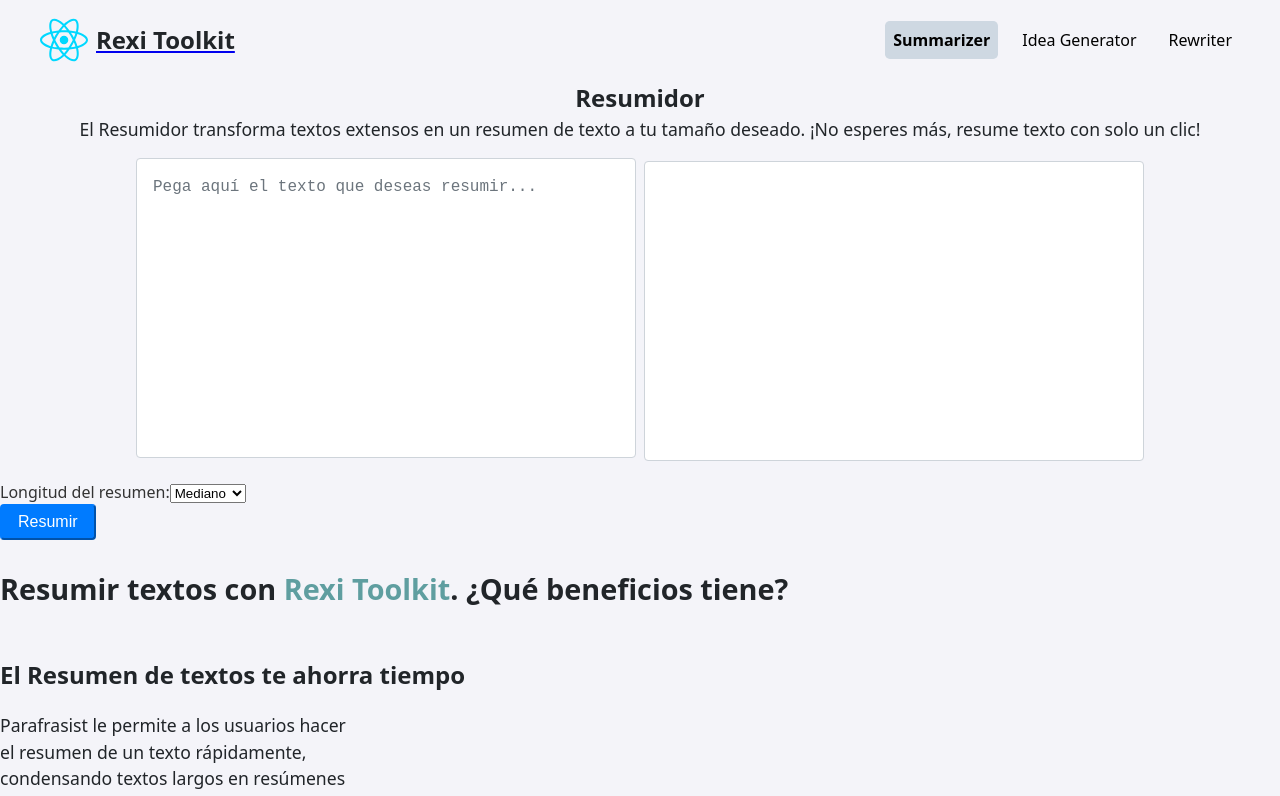
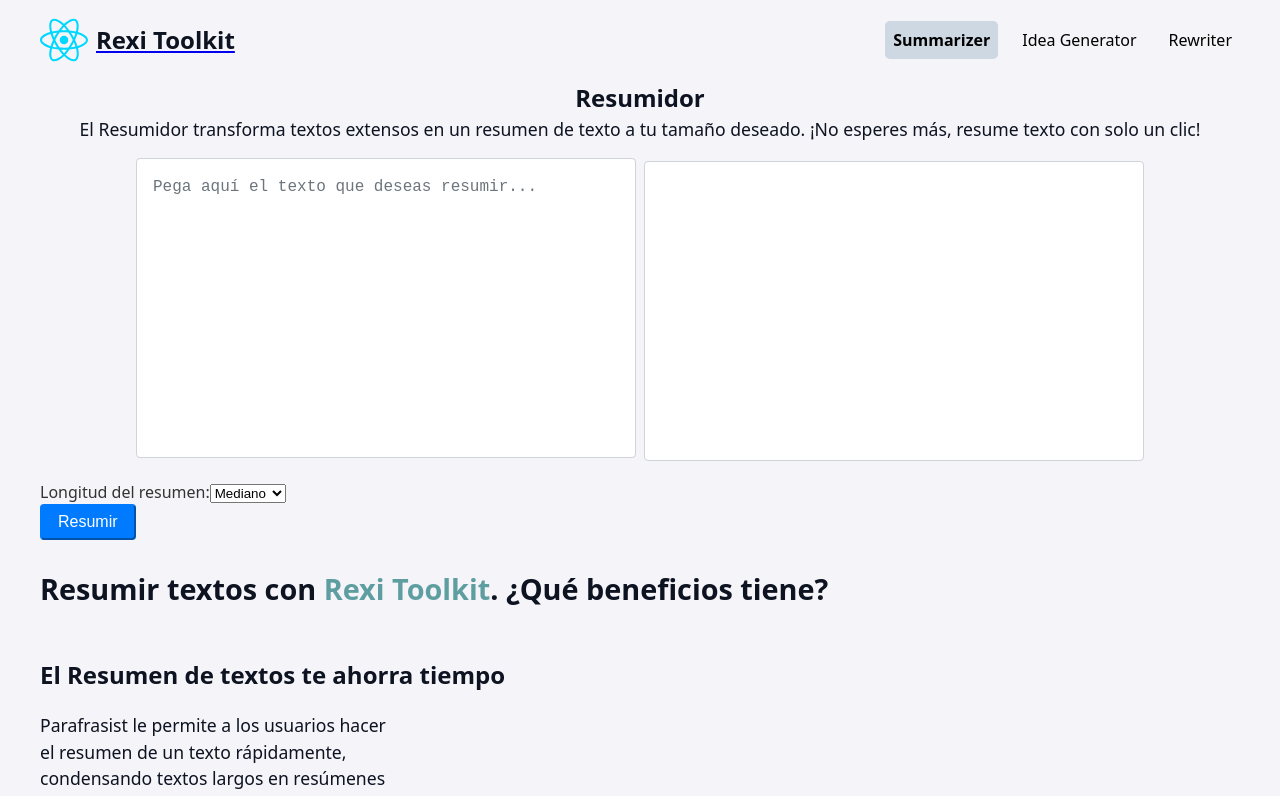
Before and after one commit to OsOsorioP/Orzalia, a React (Vite) app: page / in a window 1280 px wide. Shown: the top 796 px of the page. Built offline with nearby package versions, Linux system fonts and the light colour scheme; no server answers.

Commit message:
Refactor index.css to update color variables and body styles for improved layout and consistency

```diff
--- a/src/index.css
+++ b/src/index.css
@@ -5,15 +5,19 @@
 }
 
 :root {
-  --primary-color: #007bff;
-  --secondary-color: #6c757d;
-  --background-color: #ffffff;
-  --text-color: #212529;
+  --primary-color: #3e5c76;
+  --secondary-color: #748cab;
+  --tertiary-color: #1d2d44;
+  --background-color: #f0ebd8;
+  --text-color: #0d1321;
   --font-sans: "Inter", sans-serif;
 }
 
 body {
-  margin: 0;
+  width: 100%;
+  height: auto;
+  margin: 0 auto;
+  max-width: 1200px;
   font-family: system-ui, -apple-system, BlinkMacSystemFont, "Segoe UI", Roboto,
     Oxygen, Ubuntu, Cantarell, "Open Sans", "Helvetica Neue", sans-serif;
   line-height: 1.5;
@@ -22,12 +26,3 @@
   -webkit-font-smoothinf: antialiased;
   -moz-osx-font: grayscale;
 }
-
-img,
-picture,
-video,
-canvas,
-svg {
-  display: block;
-  max-width: 100%;
-}
```
